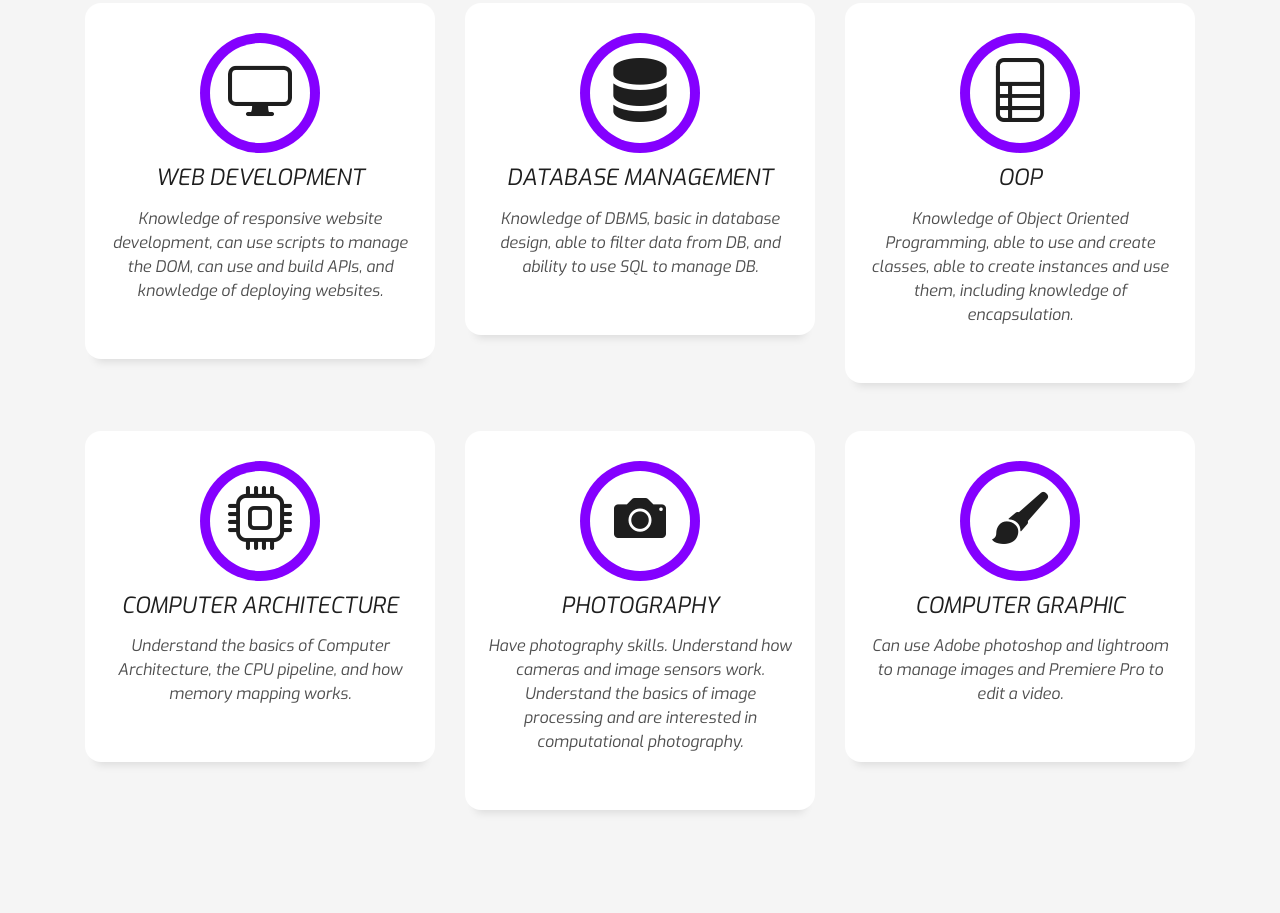
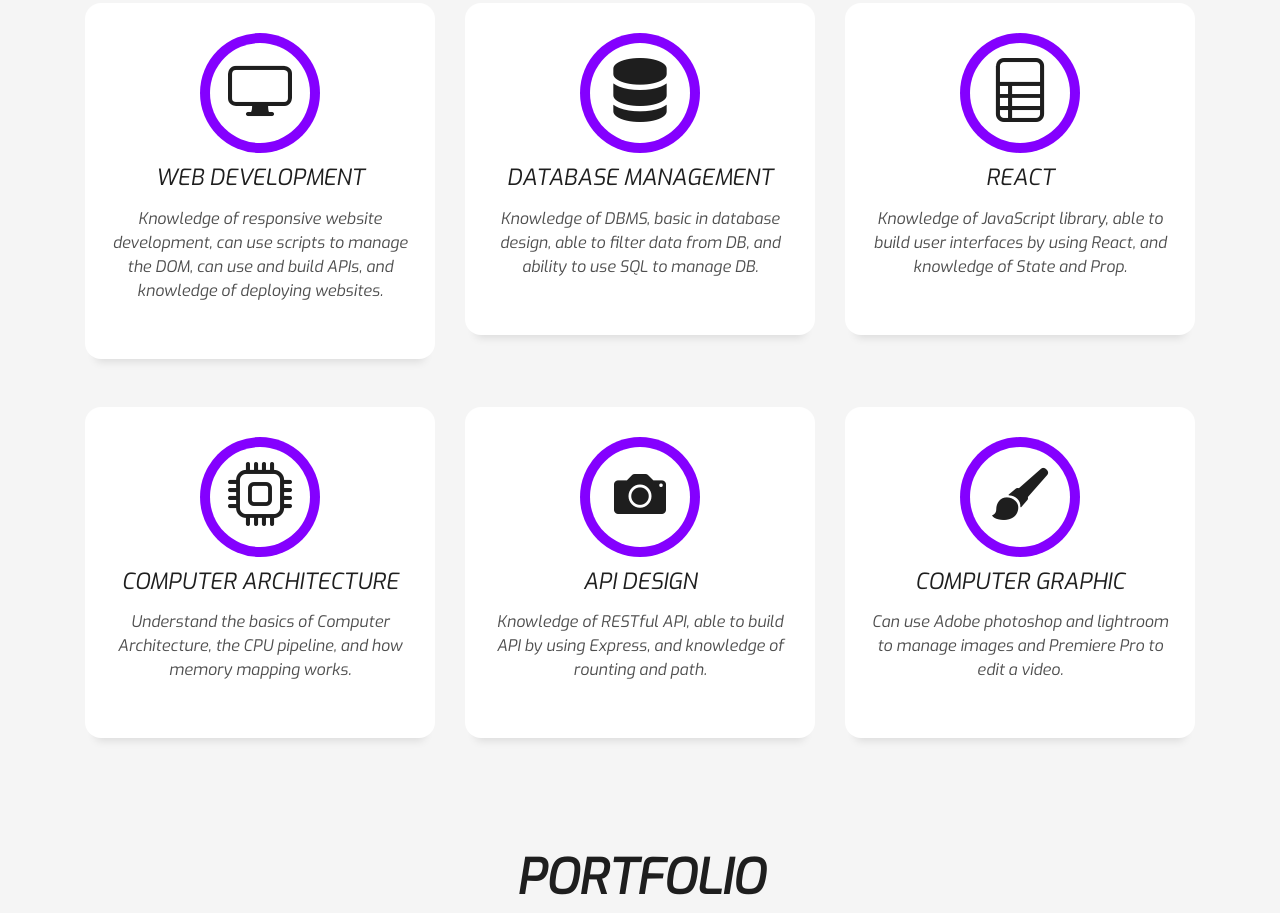
Before and after one commit to RonnaSat/Profile, a plain HTML site: page index.html in a window 1280 px wide. Shown: the part 1821-2734 px from the top of the page. Drawn offline with nearby package versions, Linux system fonts and the light colour scheme; animation ran at ten frames a second; files whose address does not match are found by name.

Commit message:
Update data

```diff
--- a/index.html
+++ b/index.html
@@ -78,7 +78,7 @@
           <!--<p class="display-6 color-d">Hello, world!</p>-->
           <h1 class="intro-title mb-4">Ronnakon Nisaensat</h1>
           <p class="intro-subtitle"><span class="text-slider-items">Web Developer,Database Administrator,Frontend
-              Developer,Photographer</span><strong class="text-slider"></strong></p>
+              Developer,Backend Developer</span><strong class="text-slider"></strong></p>
           <!-- <p class="pt-3"><a class="btn btn-primary btn js-scroll px-4" href="#about" role="button">Learn More</a></p> -->
         </div>
       </div>
@@ -214,11 +214,10 @@
               <span class="ico-circle"><i class="bi bi-file-ruled"></i></span>
             </div>
             <div class="service-content">
-              <h2 class="s-title">OOP</h2>
+              <h2 class="s-title">React</h2>
               <p class="s-description text-center">
-                Knowledge of Object Oriented Programming, able to use and create classes, able to create instances and
-                use them, including
-                knowledge of encapsulation.
+                Knowledge of JavaScript library, able to build user interfaces by using React, and knowledge of State
+                and Prop.
               </p>
             </div>
           </div>
@@ -242,10 +241,9 @@
               <span class="ico-circle"><i class="ion-camera"></i></span>
             </div>
             <div class="service-content">
-              <h2 class="s-title">Photography</h2>
+              <h2 class="s-title">API Design</h2>
               <p class="s-description text-center">
-                Have photography skills. Understand how cameras and image sensors work. Understand the basics of image
-                processing and are interested in computational photography.
+                Knowledge of RESTful API, able to build API by using Express, and knowledge of rounting and path.
               </p>
             </div>
           </div>
```
